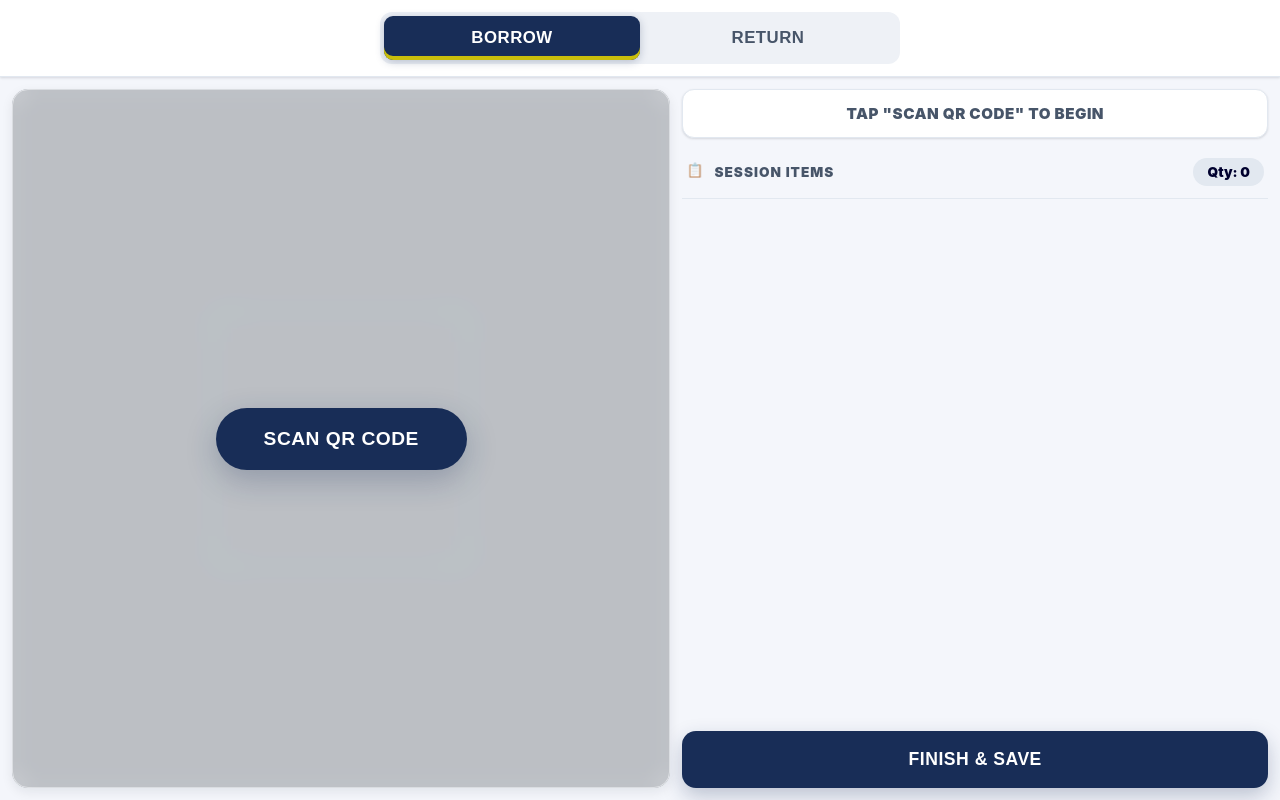
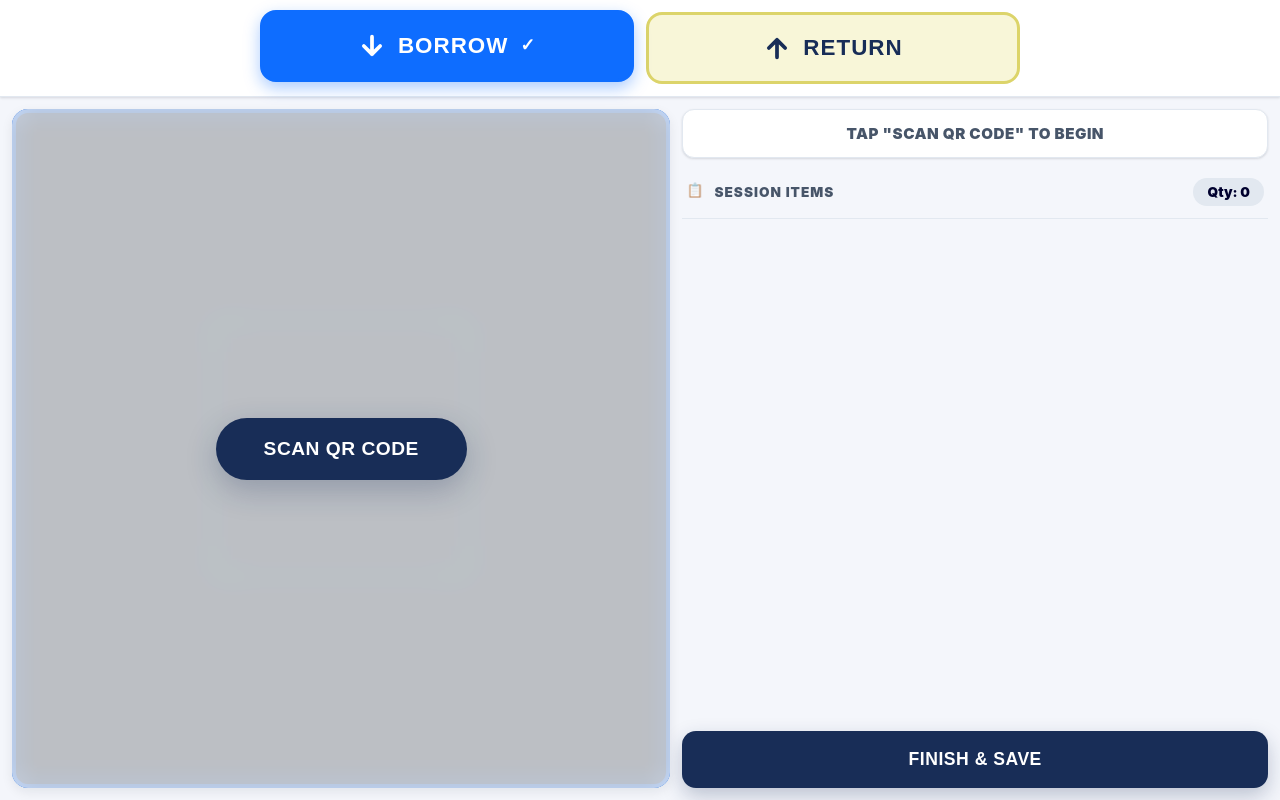
Before and after one commit to wistrepo/ipad-express, a plain HTML site: page index.html in a window 1280 px wide. Drawn offline with Linux system fonts and the light colour scheme.

Commit message:
Update index.html

```diff
--- a/index.html
+++ b/index.html
@@ -86,11 +86,9 @@
 
     .mode-toggle{
       display:flex;
-      background:#eef1f6;
-      border-radius:12px;
-      padding:4px;
+      gap:12px;
       margin:0 auto;
-      width:min(520px, 100%);
+      width:min(760px, 100%);
     }
 
     .mode-btn:focus-visible,
@@ -105,25 +103,77 @@
       outline-offset:2px;
     }
 
+    /* ===== MODE TABS =====
+       Two separate, large buttons with their own colour and icon, so students
+       can't mix them up:
+         BORROW = WIST blue #0E6DFF, white text (4.5:1)
+         RETURN = WIST gold #C9BE0B, navy text (7.0:1)
+       Inactive tab = pale tint of its own colour, navy text (11.8:1 / 12.4:1).
+       Selected tab = solid fill, raised, with a check mark. */
     .mode-btn{
       flex:1;
-      padding:12px;
-      border:none;
-      border-radius:9px;
-      color:var(--text-3);
-      background:none;
-      font-size:1.05rem;
-      font-weight:800;
-      letter-spacing:0.5px;
+      display:flex;
+      align-items:center;
+      justify-content:center;
+      gap:12px;
+      min-height:72px;
+      padding:12px 16px;
+      border-radius:16px;
+      border:3px solid transparent;
+      color:var(--primary);
+      font-size:1.4rem;
+      font-weight:900;
+      letter-spacing:1px;
       cursor:pointer;
-      transition:0.2s;
-    }
-
-    .mode-btn.active{
-      background:var(--primary);
-      color:#fff;
-      box-shadow:inset 0 -4px 0 var(--brand-gold), 0 2px 8px var(--primary-shadow);
-    }
+      transition:transform 0.15s, box-shadow 0.2s, background 0.2s;
+    }
+
+    .mode-icon{
+      width:28px;
+      height:28px;
+      flex-shrink:0;
+    }
+
+    .mode-check{
+      display:none;
+      font-size:1.1rem;
+      line-height:1;
+    }
+
+    .mode-btn.active .mode-check{ display:inline; }
+
+    #btnBorrow{
+      background:#e7f0ff;
+      border-color:#9cc2ff;
+    }
+
+    #btnReturn{
+      background:var(--brand-gold-soft);
+      border-color:#dcd46a;
+    }
+
+    #btnBorrow.active{
+      background:var(--brand-blue);
+      border-color:var(--brand-blue);
+      color:#ffffff;
+      box-shadow:0 6px 16px rgba(14,109,255,0.35);
+      transform:translateY(-2px);
+    }
+
+    #btnReturn.active{
+      background:var(--brand-gold);
+      border-color:#8a820a;
+      color:var(--primary);
+      box-shadow:0 6px 16px rgba(138,130,10,0.35);
+      transform:translateY(-2px);
+    }
+
+    .mode-btn:not(.active):active{ transform:scale(0.97); }
+
+    /* Camera frame takes the colour of the current mode (iOS 15.4+; older
+       Safari keeps the plain frame, the tabs still show the mode) */
+    body:has(#btnBorrow.active) #reader{ border:4px solid var(--brand-blue); }
+    body:has(#btnReturn.active) #reader{ border:4px solid var(--brand-gold); }
 
     #reader-container{
       width:min(560px, 100%);
@@ -1116,7 +1166,8 @@
     /* Short landscape screens (e.g. phones on their side): tighten spacing */
     @media (orientation: landscape) and (min-width: 700px) and (max-height: 560px) {
       .header{ padding:6px 12px; }
-      .mode-btn{ padding:8px; font-size:0.95rem; }
+      .mode-btn{ min-height:52px; padding:6px 12px; font-size:1.15rem; }
+      .mode-icon{ width:22px; height:22px; }
       #reader-container{ margin:8px 0 8px 8px; }
       .status-banner{ margin:8px 8px 0; padding:8px; font-size:0.8rem; }
       .user-panel{ margin:8px 8px 0; padding:8px 12px; }
@@ -1133,8 +1184,16 @@
 <body>
   <div class="header">
     <div class="mode-toggle">
-      <button id="btnBorrow" class="mode-btn active" onclick="setMode('borrow')">BORROW</button>
-      <button id="btnReturn" class="mode-btn" onclick="setMode('return')">RETURN</button>
+      <button id="btnBorrow" class="mode-btn active" onclick="setMode('borrow')" aria-label="Borrow an iPad">
+        <svg class="mode-icon" aria-hidden="true" viewBox="0 0 24 24" fill="none" stroke="currentColor" stroke-width="3.2" stroke-linecap="round" stroke-linejoin="round"><path d="M12 4v15M5 12l7 7 7-7"/></svg>
+        <span>BORROW</span>
+        <span class="mode-check" aria-hidden="true">✓</span>
+      </button>
+      <button id="btnReturn" class="mode-btn" onclick="setMode('return')" aria-label="Return an iPad">
+        <svg class="mode-icon" aria-hidden="true" viewBox="0 0 24 24" fill="none" stroke="currentColor" stroke-width="3.2" stroke-linecap="round" stroke-linejoin="round"><path d="M12 20V5M5 12l7-7 7 7"/></svg>
+        <span>RETURN</span>
+        <span class="mode-check" aria-hidden="true">✓</span>
+      </button>
     </div>
   </div>
 
```
